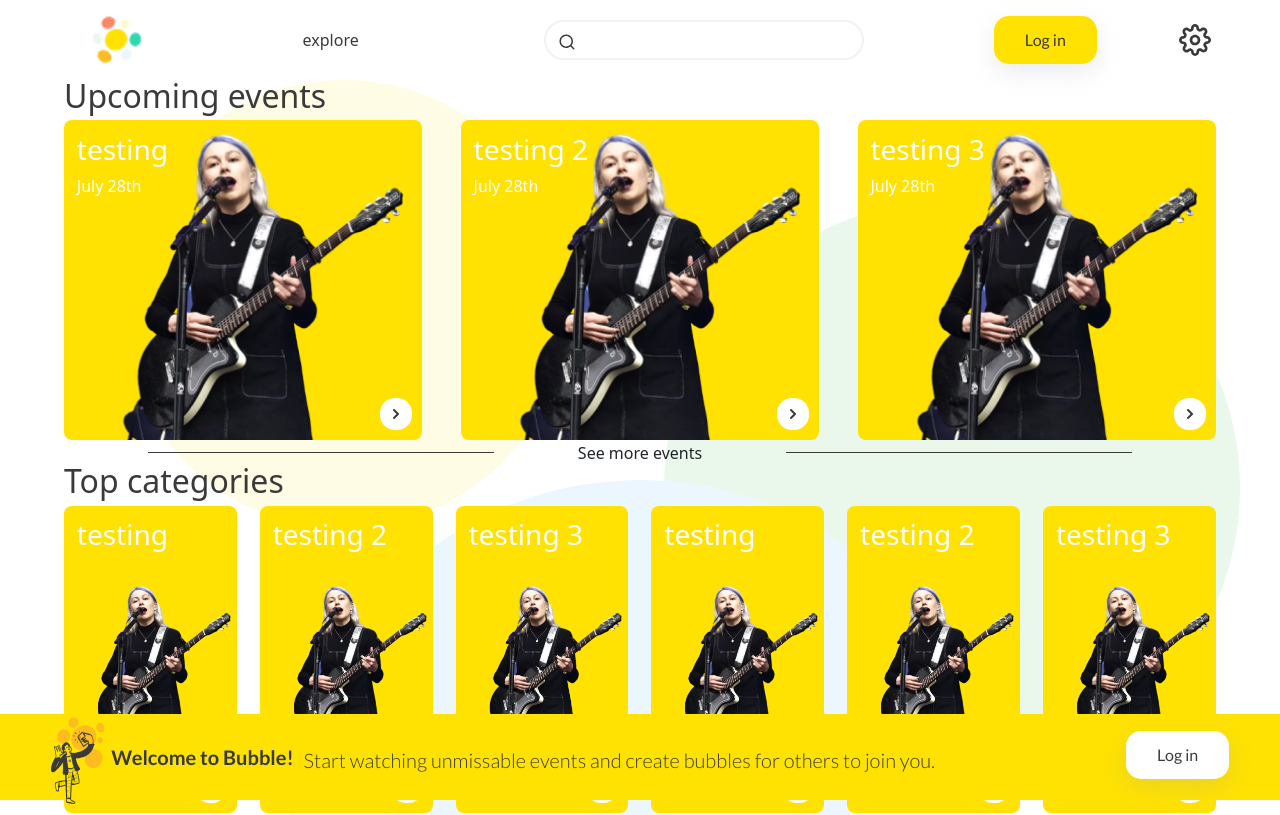
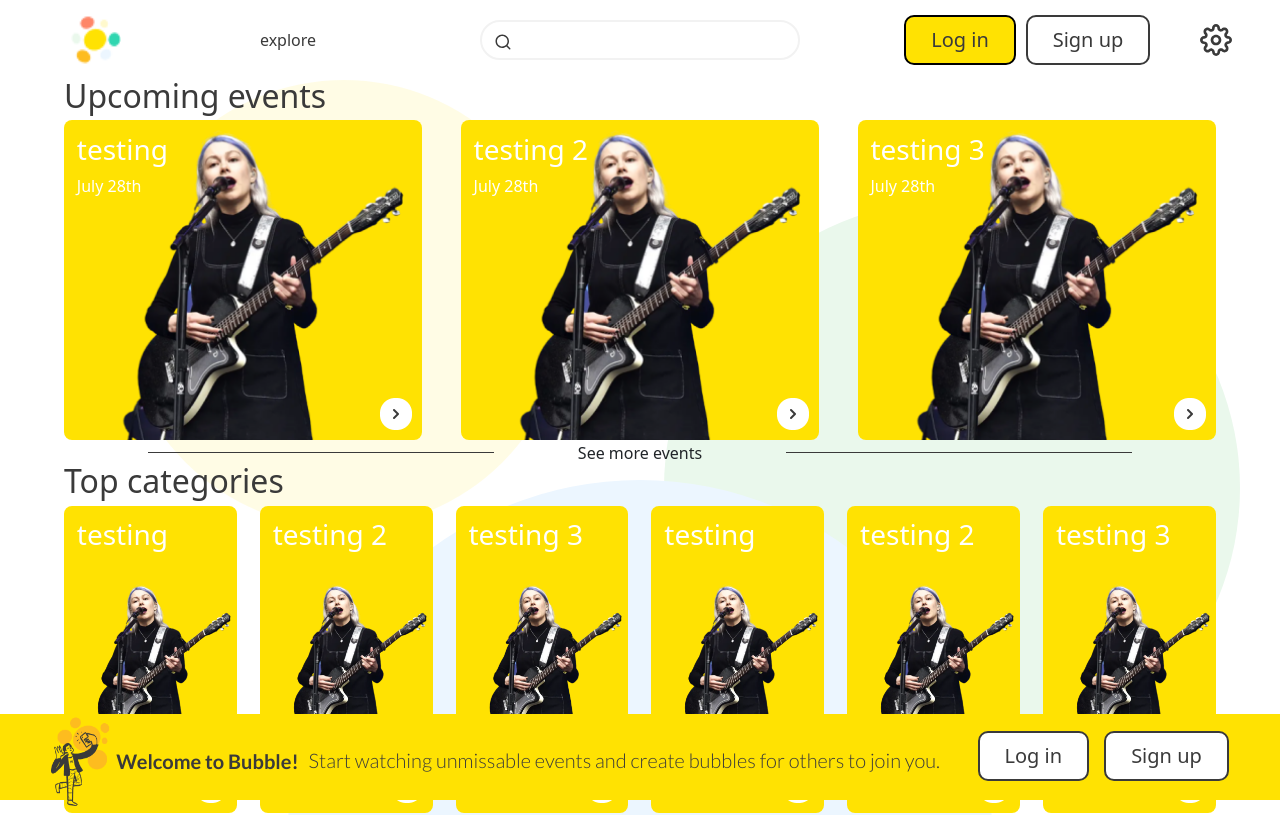
Before and after one commit to yourpalharvey/Bubble, a Next.js app in the folder frontend/: page / in a window 1280 px wide. Shown: the top 815 px of the page. Built offline with nearby package versions, Linux system fonts and the light colour scheme.

Commit message:
Footer, Nav and 404 page are now bootstrap buttons

```diff
--- a/frontend/components/footer/Footer.module.css
+++ b/frontend/components/footer/Footer.module.css
@@ -21,7 +21,7 @@
 }
 
 .footerTitle {
-    margin: 29px 5px;
+    margin: 33px 5px;
     font-family: 'Lato';
     color: var(--text);
     font-weight: 700;
@@ -39,3 +39,23 @@
 .footerBtnContainer {
     margin: 15px 0px 15px auto;
 }
+
+.footerBtnContainerTwo {
+    margin: 15px 0px 15px 15px;
+}
+
+.buttonStyling {
+  padding-right: 25px;
+  padding-left: 25px;
+  border-radius: 10px;
+  transition: 0.3s;
+  color: var(--text);
+  background-color: var(--white);
+  border: 2px solid var(--text);
+}
+
+.buttonStyling:hover{
+    background-color: var(--white);
+    box-shadow: 6px 6px var(--text);
+    border: 2px solid var(--text);
+}
--- a/frontend/components/footer/index.js
+++ b/frontend/components/footer/index.js
@@ -2,6 +2,11 @@ import styles from "./footer.module.css";
 import { BrowserView, MobileOnlyView, MobileView } from "react-device-detect";
 import Image from "next/image";
 import Link from "next/link";
+
+import Container from "react-bootstrap/Container";
+import Row from "react-bootstrap/Row";
+import Col from "react-bootstrap/Col";
+import Button from "react-bootstrap/Button";
 
 import { ButtonCustom } from "../../objects/buttonCustom";
 import { Shadow } from "../../objects/shadow";
@@ -18,6 +23,7 @@ export const Footer = (props) => {
   let footerTitleText;
   let footerMessageText;
   let footerButtonInfo;
+  let footerButtonTwo;
 
   // If user is not logged in
   if (props.loggedIn) {
@@ -34,16 +40,14 @@ export const Footer = (props) => {
     );
     footerButtonInfo = (
       <Link href="/start-streaming">
-        <div>
-          <Shadow>
-            <ButtonCustom text="Go Live!" colour={false} />
-          </Shadow>
-        </div>
+        <Button variant="light" size="lg" className={styles.buttonStyling}>
+          Go Live
+        </Button>
       </Link>
     );
   } else {
     footerImageInfo = (
-      <Image src="/footerSignUpPic.png" alt="" height="75px" width="55px" />
+      <Image src="/footerSignUpPic.png" alt="" height="35px" width="60px" />
     );
     footerTitleText = (
       <h2 className={styles.footerTitle}>Welcome to Bubble!</h2>
@@ -55,17 +59,29 @@ export const Footer = (props) => {
       </p>
     );
     footerButtonInfo = (
-      <div>
-        <Shadow>
-          <ButtonCustom text="Log in" colour={false} onClick={handleShow} />
-        </Shadow>
-      </div>
+      <Button
+        variant="light"
+        size="lg"
+        className={styles.buttonStyling}
+        onClick={handleShow}
+      >
+        Log in
+      </Button>
+    );
+    footerButtonTwo = (
+      <Button
+        variant="light"
+        size="lg"
+        className={styles.buttonStyling}
+        onClick={handleShow}
+      >
+        Sign up
+      </Button>
     );
   }
 
   return (
     <>
-      <div>
       <BrowserView>
         <div className={styles.footerSpacer}></div>
         <footer className={styles.footerBox}>
@@ -73,14 +89,13 @@ export const Footer = (props) => {
             {footerImageInfo}
             {footerTitleText}
             {footerMessageText}
-              <div className={styles.footerBtnContainer}>
-                {footerButtonInfo}
+            <div className={styles.footerBtnContainer}>{footerButtonInfo}</div>
+            <div className={styles.footerBtnContainerTwo}>
+              {footerButtonTwo}
             </div>
           </div>
         </footer>
       </BrowserView>
-      </div>
-
       <LogInModal
         show={show}
         handleShow={handleShow}
--- a/frontend/components/navbar/Navbar.module.css
+++ b/frontend/components/navbar/Navbar.module.css
@@ -43,3 +43,37 @@
     position: relative;
     display: block;
 }
+
+.buttonStyling {
+  padding-right: 25px;
+  padding-left: 25px;
+  border-radius: 10px;
+  transition: 0.3s;
+  color: var(--text);
+  background-color: var(--yellow);
+    border: 2px solid black;
+}
+
+.buttonStyling:hover{
+    background-color: var(--yellow);
+    box-shadow: 6px 6px var(--text);
+    border: 2px solid black;
+}
+
+.buttonStylingSecondary {
+  padding-right: 25px;
+  padding-left: 25px;
+  border-radius: 10px;
+  transition: 0.3s;
+  color: var(--text);
+  background-color: var(--white);
+  border-color: var(--text);
+  border: 2px solid var(--text);
+
+}
+
+.buttonStylingSecondary:hover{
+    background-color: var(--white);
+    box-shadow: 6px 6px var(--text);
+    border: 2px solid var(--text);
+}
--- a/frontend/components/navbar/index.js
+++ b/frontend/components/navbar/index.js
@@ -7,6 +7,7 @@ import { TextInput } from "../../objects/textInput";
 import { ButtonCustom } from "../../objects/buttonCustom";
 import { Shadow } from "../../objects/shadow";
 import SettingsIcon from "../../objects/settingsIcon";
+import Button from "react-bootstrap/Button";
 
 import React, { useState } from "react";
 import { LogInModal } from "../logInModal";
@@ -35,9 +36,25 @@ export const Navbar = () => {
           </div>
 
           <div className={styles.browserRHSContainer}>
-            <Shadow>
-              <ButtonCustom text="Log in" colour={true} onClick={handleShow} />
-            </Shadow>
+            <Button
+              variant="light"
+              size="lg"
+              className={styles.buttonStyling}
+              onClick={handleShow}
+            >
+              Log in
+            </Button>
+          </div>
+
+          <div className={styles.browserRHSContainer}>
+            <Button
+              variant="light"
+              size="lg"
+              className={styles.buttonStylingSecondary}
+              onClick={handleShow}
+            >
+              Sign up
+            </Button>
           </div>
 
           <Link href="/settings">
--- a/frontend/pages/index.js
+++ b/frontend/pages/index.js
@@ -12,7 +12,6 @@ export default function Home() {
     <Background>
       <Navbar />
 
-
       <Head>
         <title>Bubble</title>
         <meta name="description" content="Where live action meets livestream" />
@@ -20,9 +19,7 @@ export default function Home() {
       </Head>
 
       <div className={styles.container}>
-
         <HomeTopContainer title="Upcoming events" seeMore="See more events">
-
           <SquareBubble
             text="testing"
             date="July 28th"
@@ -46,7 +43,6 @@ export default function Home() {
         </HomeTopContainer>
 
         <HomeTopContainer title="Top categories" seeMore="See more categories">
-
           <TallBubble
             text="testing"
             date="July 28th"
@@ -88,7 +84,6 @@ export default function Home() {
             image="/phoebeBridges.png"
             url="categories/3"
           />
-
         </HomeTopContainer>
 
         <HomeTopContainer title="Top streams" seeMore="See more streams">
@@ -121,8 +116,7 @@ export default function Home() {
           />
         </HomeTopContainer>
       </div>
-      <Footer LoggedIn={false} />
+      <Footer loggedIn={false} />
     </Background>
-
-  )
+  );
 }
--- a/frontend/styles/404.module.css
+++ b/frontend/styles/404.module.css
@@ -35,3 +35,19 @@
     text-align: center;
     color: var(--text);
 }
+
+.buttonStyling {
+    background-color: var(--yellow);
+  padding-right: 30px;
+  padding-left: 30px;
+  border-radius: 10px;
+  transition: 0.3s;
+  color: var(--text);
+  border: 2px solid var(--text);
+}
+
+.buttonStyling:hover{
+    background-color: var(--yellow);
+    box-shadow: 6px 6px var(--text);
+    border: 2px solid var(--text);
+}
```
Also changed, not shown: frontend/pages/404.js (+14 -11 lines), frontend/styles/globals.css (line endings or trailing spaces). Lines whose indentation alone changed are shown as unchanged.
